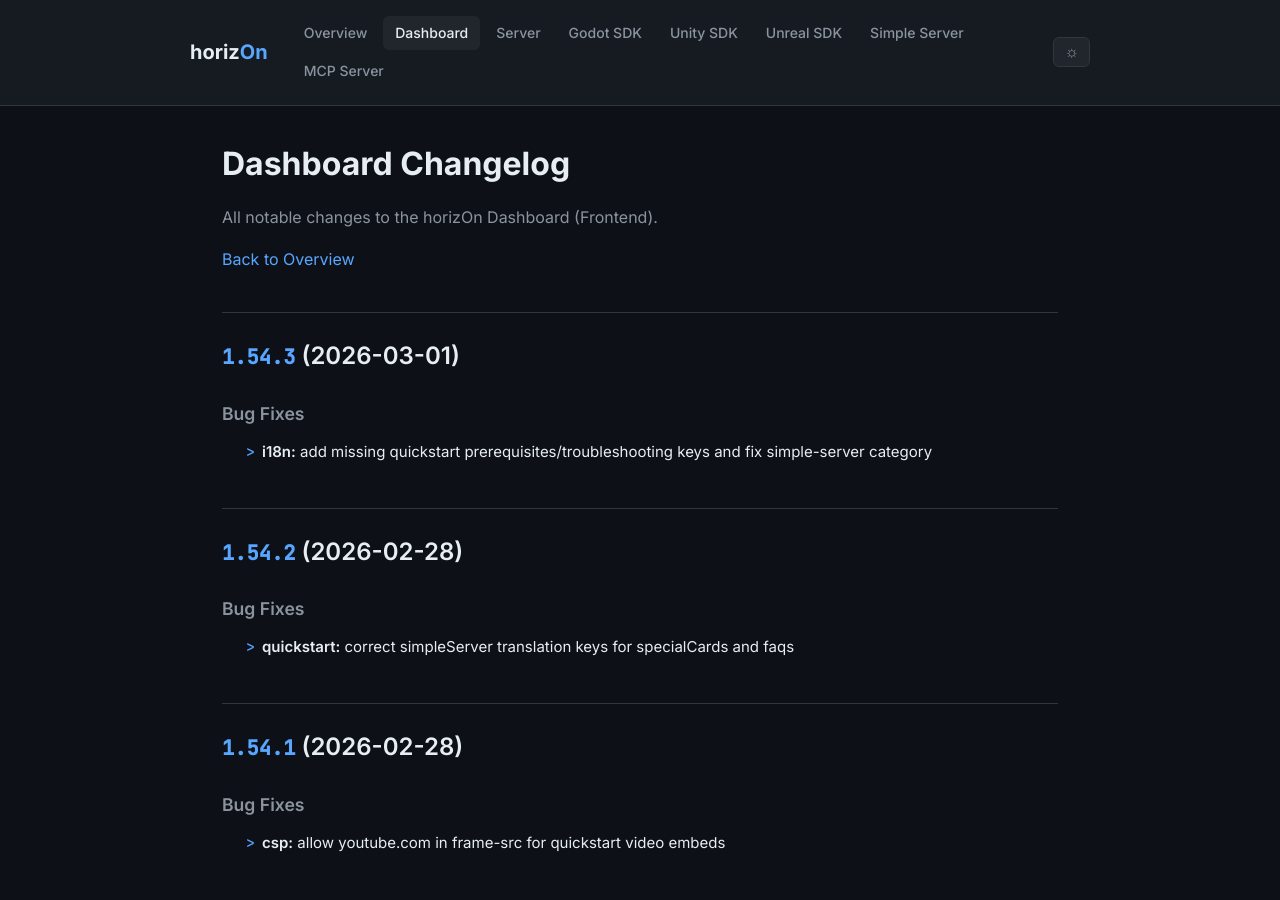
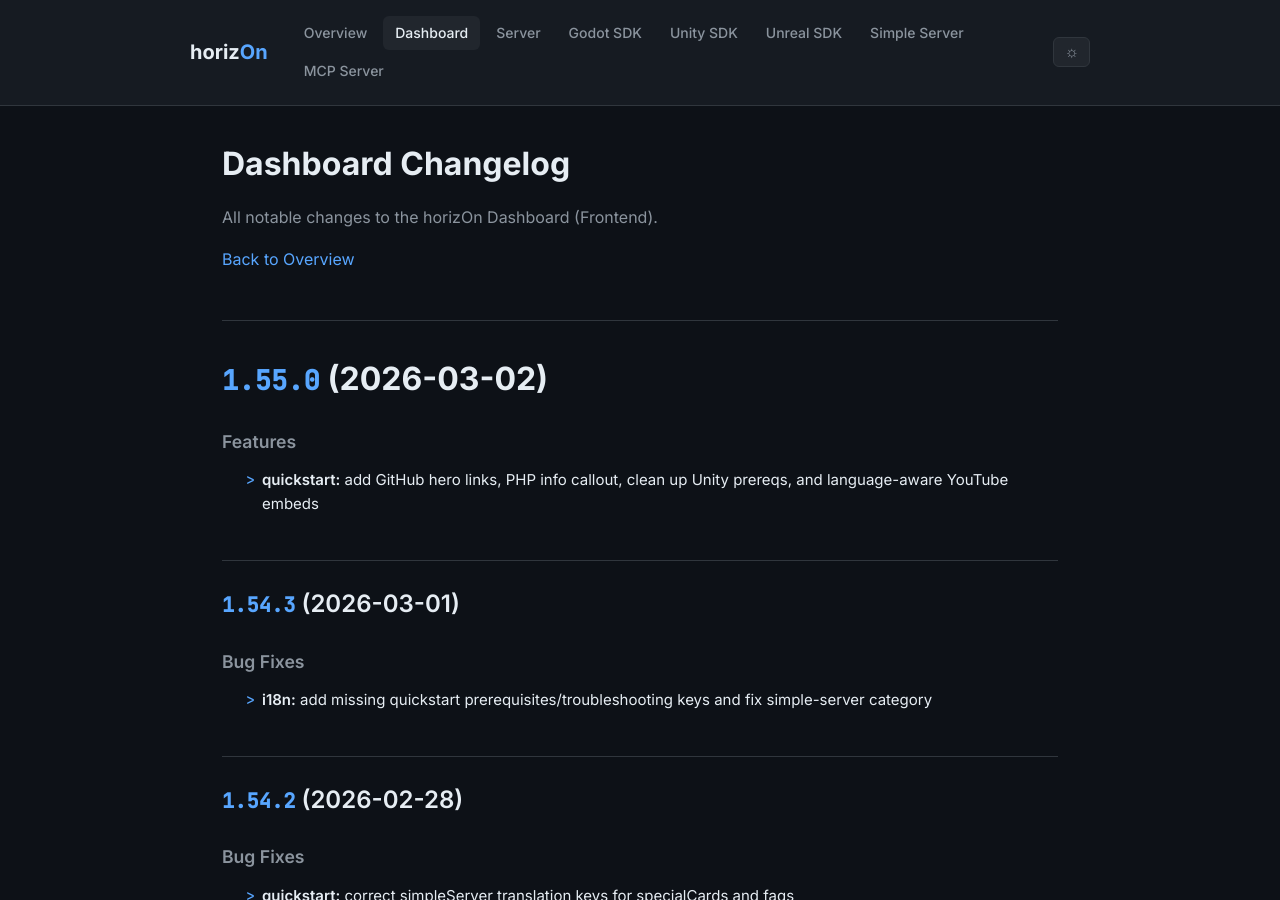
Before and after one commit to ProjectMakersDE/horizOn-Changelog, a Jekyll site: the page built from dashboard-changelog.md, in a window 1280 px wide and 900 px high. Built offline with Jekyll 4.4.1, drawn with Linux system fonts in a browser that asks for light colours.

Commit message:
chore: sync changelogs [skip ci]

```diff
--- a/dashboard-changelog.md
+++ b/dashboard-changelog.md
@@ -8,6 +8,13 @@ title: Dashboard Changelog
 All notable changes to the horizOn Dashboard (Frontend).
 
 [Back to Overview](.)
+
+# [1.55.0](https://github.com/ProjectMakersDE/horizOn-Dashboard/compare/v1.54.3...v1.55.0) (2026-03-02)
+
+
+### Features
+
+* **quickstart:** add GitHub hero links, PHP info callout, clean up Unity prereqs, and language-aware YouTube embeds ([883b8e2](https://github.com/ProjectMakersDE/horizOn-Dashboard/commit/883b8e2414e44e245495f2cabf541408701f84ae))
 
 ## [1.54.3](https://github.com/ProjectMakersDE/horizOn-Dashboard/compare/v1.54.2...v1.54.3) (2026-03-01)
 
```
Also changed, not shown: index.md (+1 -1 lines).
